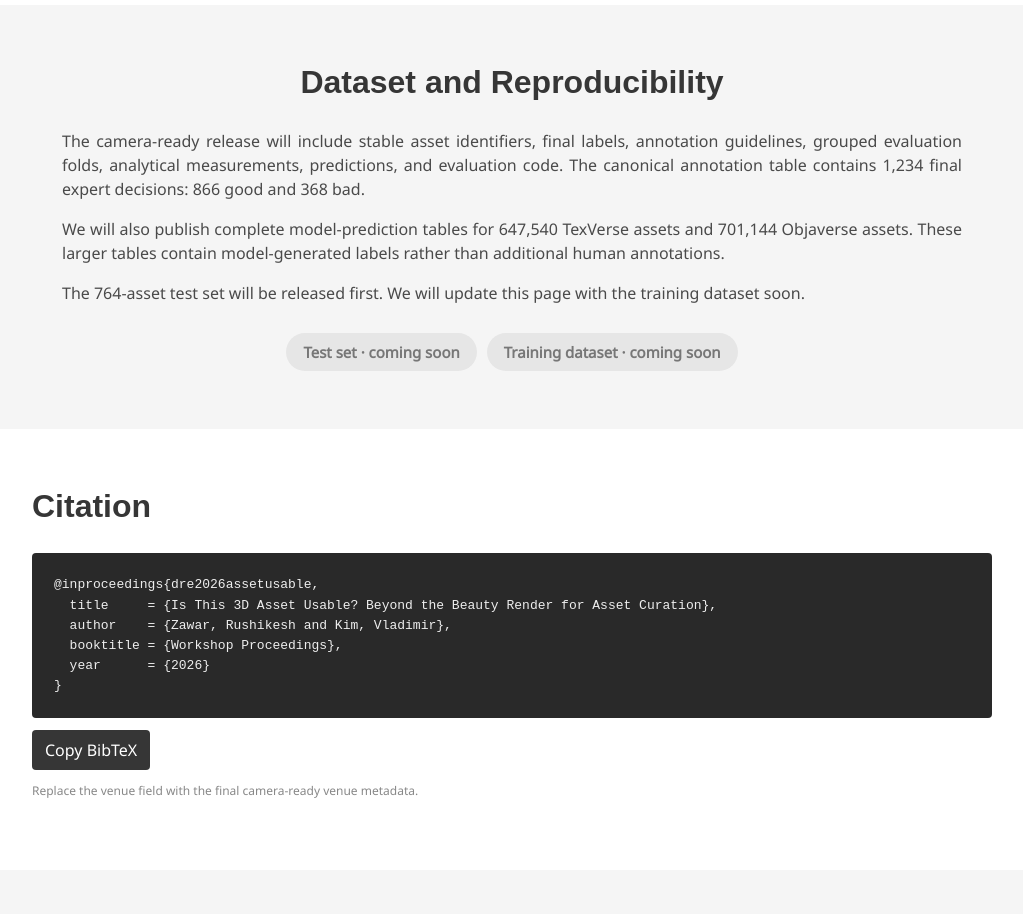
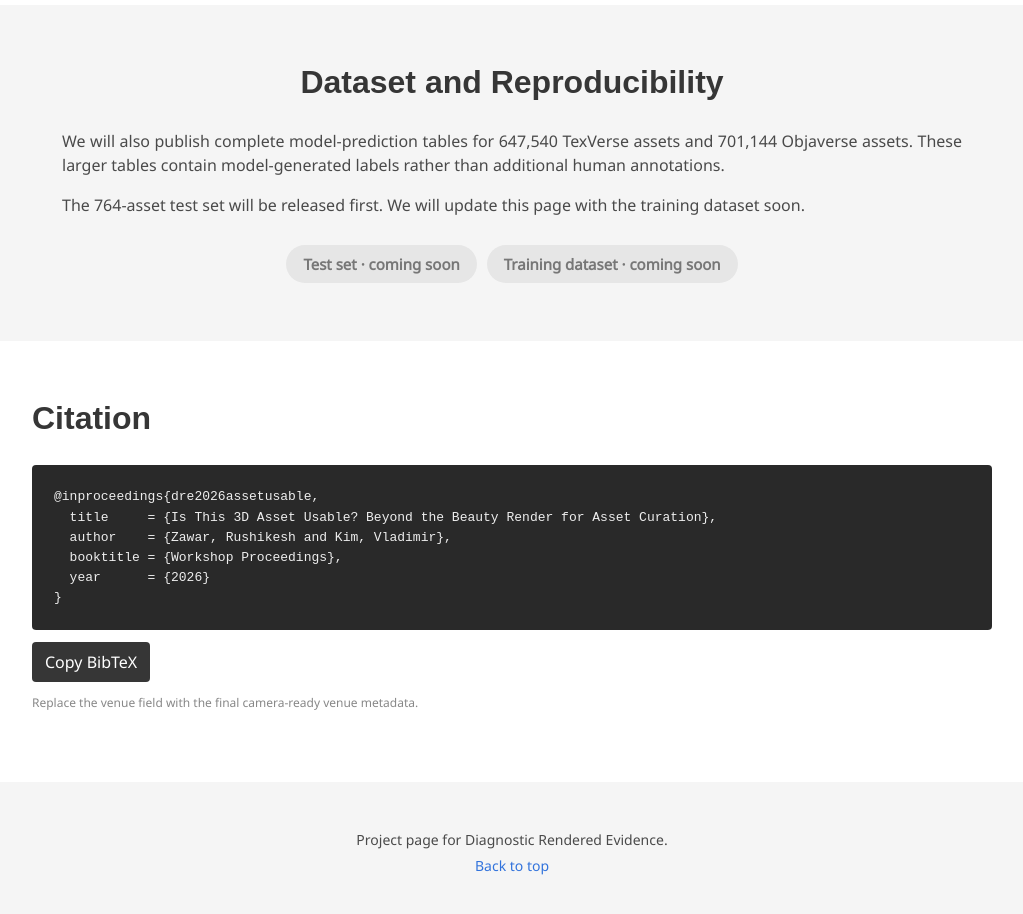
Before and after one commit to RBZ-99/is-this-3d-asset-usable, a plain HTML site: page index.html in a window 1280 px wide. Shown: the part 4960-5874 px from the top of the page, without its empty margins (128-1151 px from the left). Drawn offline with Linux system fonts and the light colour scheme; a web font is replaced by a local one.

Commit message:
Remove camera-ready dataset paragraph
Co-authored-by: Copilot App <223556219+Copilot@users.noreply.github.com>

```diff
--- a/index.html
+++ b/index.html
@@ -207,12 +207,6 @@
         <h2 class="centered">Dataset and Reproducibility</h2>
         <div class="prose justified">
           <p>
-            The camera-ready release will include stable asset identifiers, final labels, annotation
-            guidelines, grouped evaluation folds, analytical measurements, predictions, and evaluation
-            code. The canonical annotation table contains 1,234 final expert decisions: 866 good and
-            368 bad.
-          </p>
-          <p>
             We will also publish complete model-prediction tables for 647,540 TexVerse assets and
             701,144 Objaverse assets. These larger tables contain model-generated labels rather than
             additional human annotations.
```
